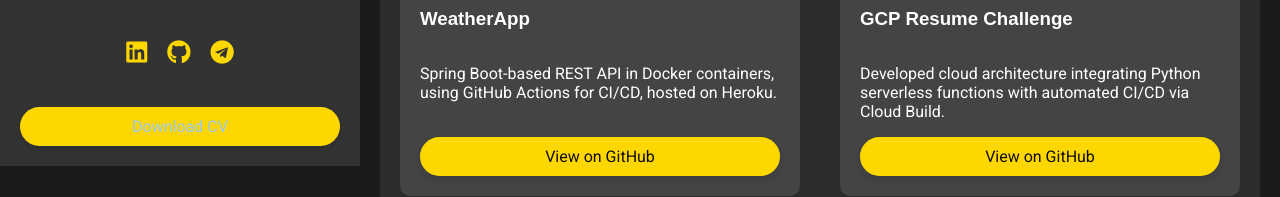
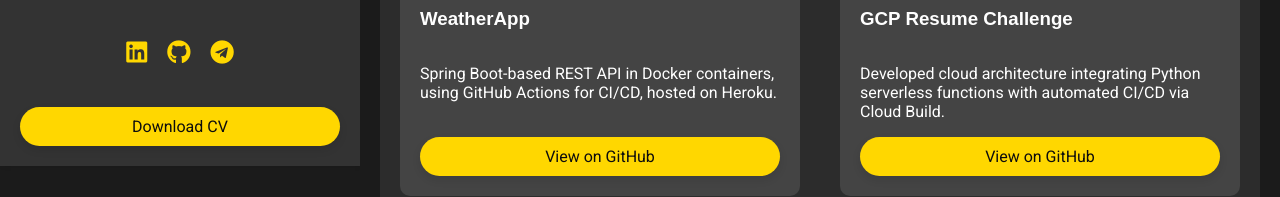
Before and after one commit to mvulcu/Test.site, a plain HTML site: page site/index.html in a window 1280 px wide. Shown: the part 815-1012 px from the top of the page. Drawn offline with Linux system fonts and the light colour scheme.

Commit message:
Update styles.css

```diff
--- a/site/styles.css
+++ b/site/styles.css
@@ -158,7 +158,7 @@ h2, h3 {
 
 .btn {
     background: #ffd700;
-    color: #98c9f4;
+    color: #0d0d0d;
     text-align: center;
     padding: 10px 20px;
     margin-top: 20px;
```
